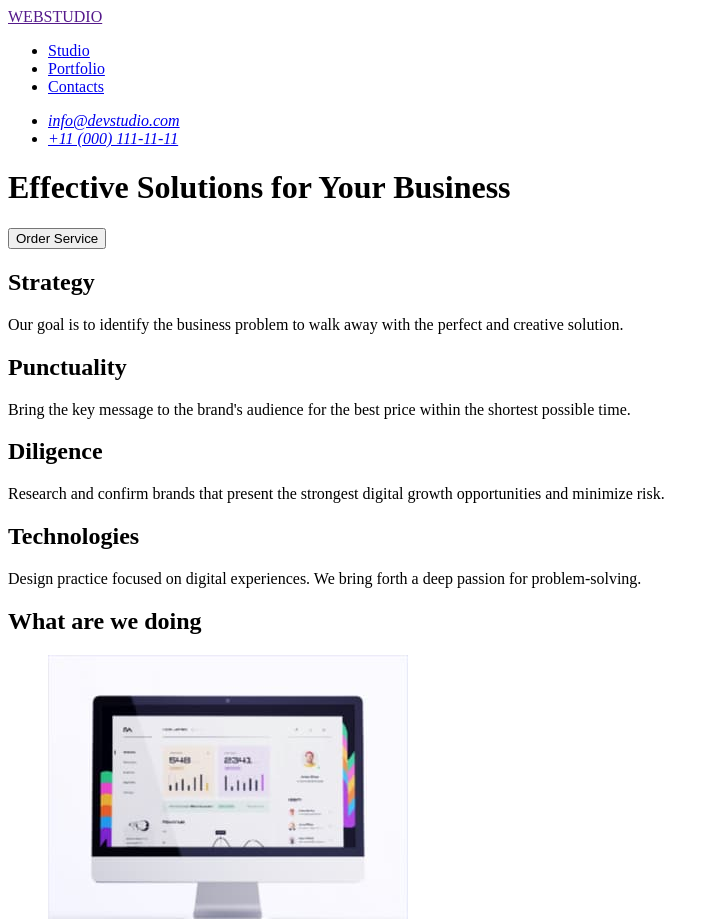
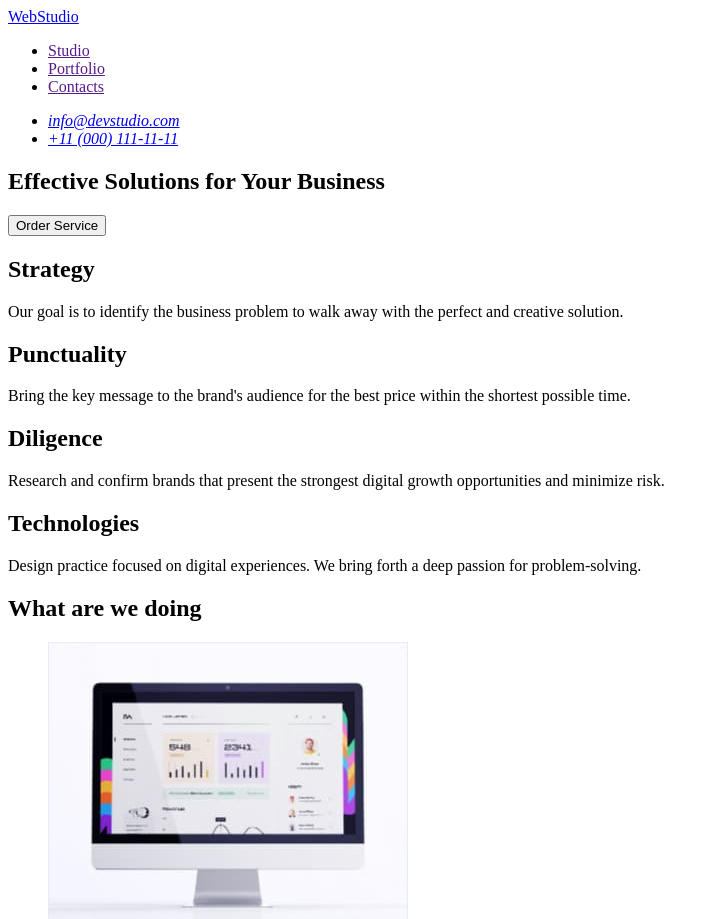
Before and after one commit to Margo-Katsan/goit-markup-hw-01, a plain HTML site: page index.html in a window 1280 px wide. Shown: the top 919 px of the page, without its empty margins (0-719 px from the left). Drawn offline with Linux system fonts and the light colour scheme.

Commit message:
update index html

```diff
--- a/index.html
+++ b/index.html
@@ -10,11 +10,11 @@
 
     <header>
         <nav>
-            <a href="">WEBSTUDIO</a>
+            <a href="./index.html">WebStudio</a>
             <ul>
-              <li><a href="/Studio">Studio</a></li>
-              <li><a href="/Portfolio">Portfolio</a></li>
-              <li><a href="/Contacts">Contacts</a></li>
+              <li><a href="">Studio</a></li>
+              <li><a href="">Portfolio</a></li>
+              <li><a href="">Contacts</a></li>
             </ul>
         </nav>
         <address>
@@ -27,10 +27,10 @@
     </header>
 
     <main>
-        <div>
+        <section>
             <h1>Effective Solutions for Your Business</h1>
             <button type="button">Order Service</button>
-        </div>
+        </section>
         <section>
             <div>
                 <h2>Strategy</h2>
@@ -108,7 +108,7 @@
     </main>
 
     <footer>
-        <a href="">WEBSTUDIO</a>
+        <a href="./index.html">WebStudio</a>
         <p>Increase the flow of customers and sales for your business with digital marketing & growth solutions.</p>
     </footer>
 
```
